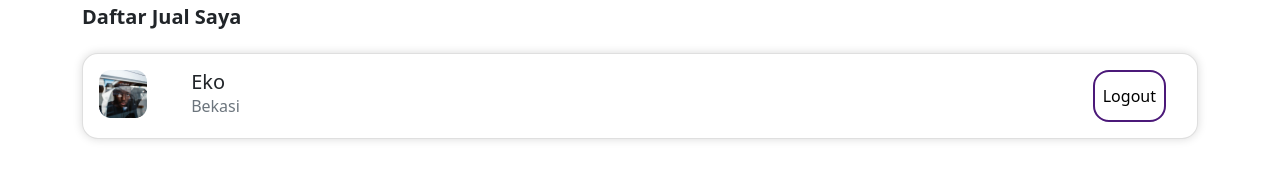
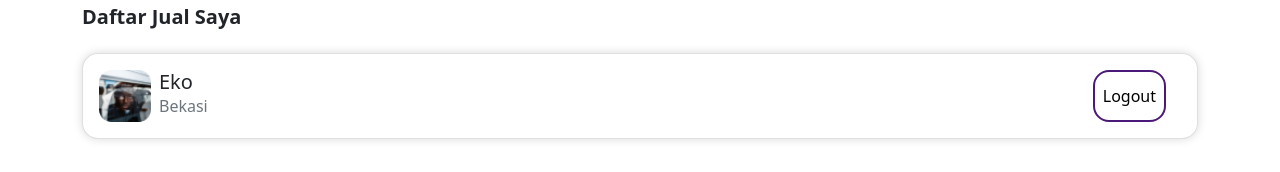
Before and after one commit to adhipramanax/FE-SecondHand, a React (Create React App) app: page /my-account in a window 1280 px wide. Shown: the part 359-531 px from the top of the page. Built offline with nearby package versions, Linux system fonts and the light colour scheme.

Commit message:
[Dhefanza] Fix seller card my account

```diff
--- a/src/pages/Buyyer/MyAccount/CardSeller.jsx
+++ b/src/pages/Buyyer/MyAccount/CardSeller.jsx
@@ -12,14 +12,13 @@ const CardSeller = () => {
 
                             <div class="card mt-4 card-detail">
                                 <div class="card-body">
-                                    <div class="row">
-                                        <div class="col-2 col-lg-1">
+                                    <div class="row justify-content-between">
+                                        <div class="col-9 col-lg-10 d-flex gap-2">
                                             <img src={profile} alt="profile" />
-                                        </div>
-
-                                        <div class="col-7 col-lg-9">
-                                            <h5 class="mb-0">Eko</h5>
-                                            <p class="card-text text-muted mb-0">Bekasi</p>
+                                            <div>
+                                                <h5 class="mb-0">Eko</h5>
+                                                <p class="card-text text-muted mb-0">Bekasi</p>
+                                            </div>
                                         </div>
 
                                         <div class="col-3 col-lg-2 text-end">
```
